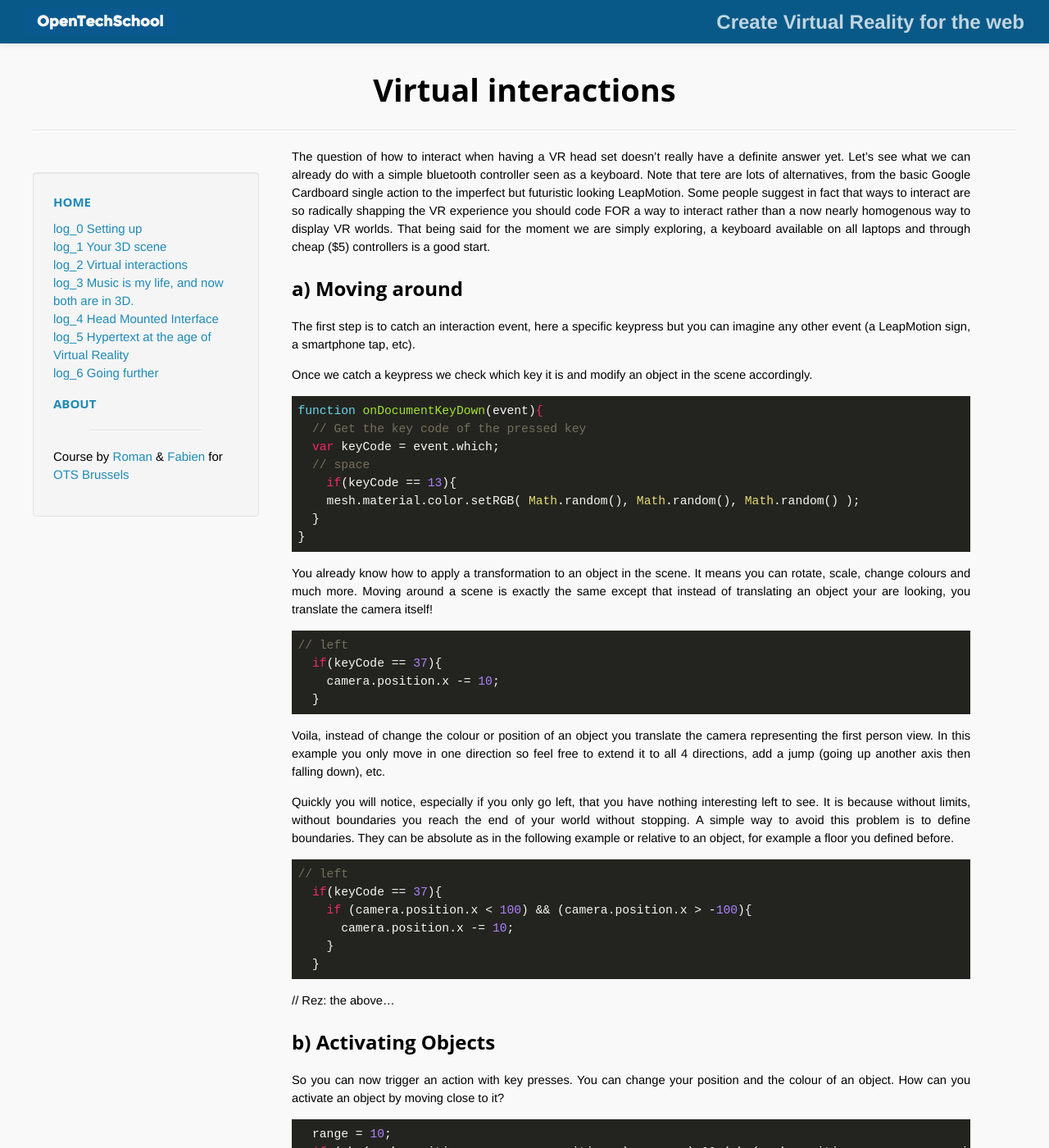
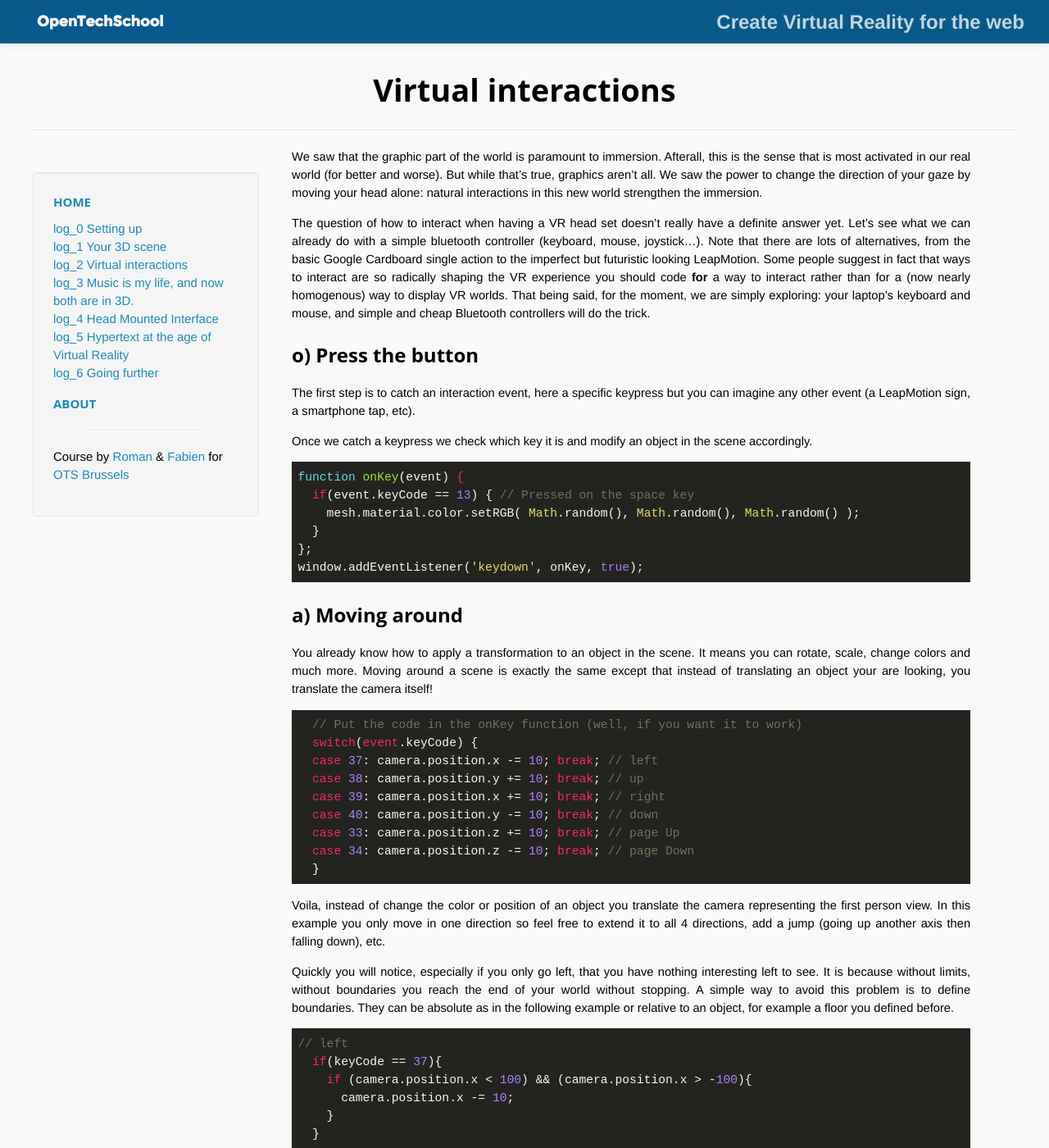
Before and after one commit to OpenTechSchool-Brussels/webVR-for-3D-graphics-and-music, a Jekyll site: the page built from interacting-within-the-scene.markdown, in a window 1280 px wide and 1400 px high. Shown: the whole window at 82% size. Built offline with Jekyll 4.4.1, drawn with Linux system fonts in a browser that asks for light colours; Markdown is read by kramdown in place of the engine named in the settings.

Commit message:
No clear commit, just super afraid to lose what I wrote... web interfaces ftw

````diff
--- a/interacting-within-the-scene.markdown
+++ b/interacting-within-the-scene.markdown
@@ -5,34 +5,43 @@ num: 2
 
 ---
 
-The question of how to interact when having a VR head set doesn't really have a definite answer yet. Let's see what we can already do with a simple bluetooth controller seen as a keyboard. Note that tere are lots of alternatives, from the basic Google Cardboard single action to the imperfect but futuristic looking LeapMotion. Some people suggest in fact that ways to interact are so radically shapping the VR experience you should code FOR a way to interact rather than a now nearly homogenous way to display VR worlds. That being said for the moment we are simply exploring, a keyboard available on all laptops and through cheap ($5) controllers is a good start.
+We saw that the graphic part of the world is paramount to immersion. Afterall, this is the sense that is most activated in our real world (for better and worse). But while that's true, graphics aren't all. We saw the power to change the direction of your gaze by moving your head alone: natural interactions in this new world strengthen the immersion.
 
-## a) Moving around
+The question of how to interact when having a VR head set doesn't really have a definite answer yet. Let's see what we can already do with a simple bluetooth controller (keyboard, mouse, joystick...). Note that there are lots of alternatives, from the basic Google Cardboard single action to the imperfect but futuristic looking LeapMotion. Some people suggest in fact that ways to interact are so radically shaping the VR experience you should code **for** a way to interact rather than for a (now nearly homogenous) way to display VR worlds. That being said, for the moment, we are simply exploring: your laptop's keyboard and mouse, and simple and cheap Bluetooth controllers will do the trick.
+
+## o) Press the button
+
+
 The first step is to catch an interaction event, here a specific keypress but you can imagine any other event (a LeapMotion sign, a smartphone tap, etc).
 
 Once we catch a keypress we check which key it is and modify an object in the scene accordingly.
 
 ```javascript
-function onDocumentKeyDown(event){
-  // Get the key code of the pressed key
-  var keyCode = event.which;
-  // space
-    if(keyCode == 13){
+function onKey(event) {
+  if(event.keyCode == 13) { // Pressed on the space key
     mesh.material.color.setRGB( Math.random(), Math.random(), Math.random() );
   }
-}
+};
+window.addEventListener('keydown', onKey, true);
 ```
 
-You already know how to apply a transformation to an object in the scene. It means you can rotate, scale, change colours and much more. Moving around a scene is exactly the same except that instead of translating an object your are looking, you translate the camera itself!
+## a) Moving around
+
+You already know how to apply a transformation to an object in the scene. It means you can rotate, scale, change colors and much more. Moving around a scene is exactly the same except that instead of translating an object your are looking, you translate the camera itself!
 
 ```javascript
-// left
-  if(keyCode == 37){
-    camera.position.x -= 10;
+  // Put the code in the onKey function (well, if you want it to work)
+  switch(event.keyCode) {
+  case 37: camera.position.x -= 10; break; // left
+  case 38: camera.position.y += 10; break; // up
+  case 39: camera.position.x += 10; break; // right
+  case 40: camera.position.y -= 10; break; // down
+  case 33: camera.position.z += 10; break; // page Up
+  case 34: camera.position.z -= 10; break; // page Down
   }
 ```
 
-Voila, instead of change the colour or position of an object you translate the camera representing the first person view. In this example you only move in one direction so feel free to extend it to all 4 directions, add a jump (going up another axis then falling down), etc.
+Voila, instead of change the color or position of an object you translate the camera representing the first person view. In this example you only move in one direction so feel free to extend it to all 4 directions, add a jump (going up another axis then falling down), etc.
 
 
 Quickly you will notice, especially if you only go left, that you have nothing interesting left to see. It is because without limits, without boundaries you reach the end of your world without stopping. A simple way to avoid this problem is to define boundaries. They can be absolute as in the following example or relative to an object, for example a floor you defined before.
````
